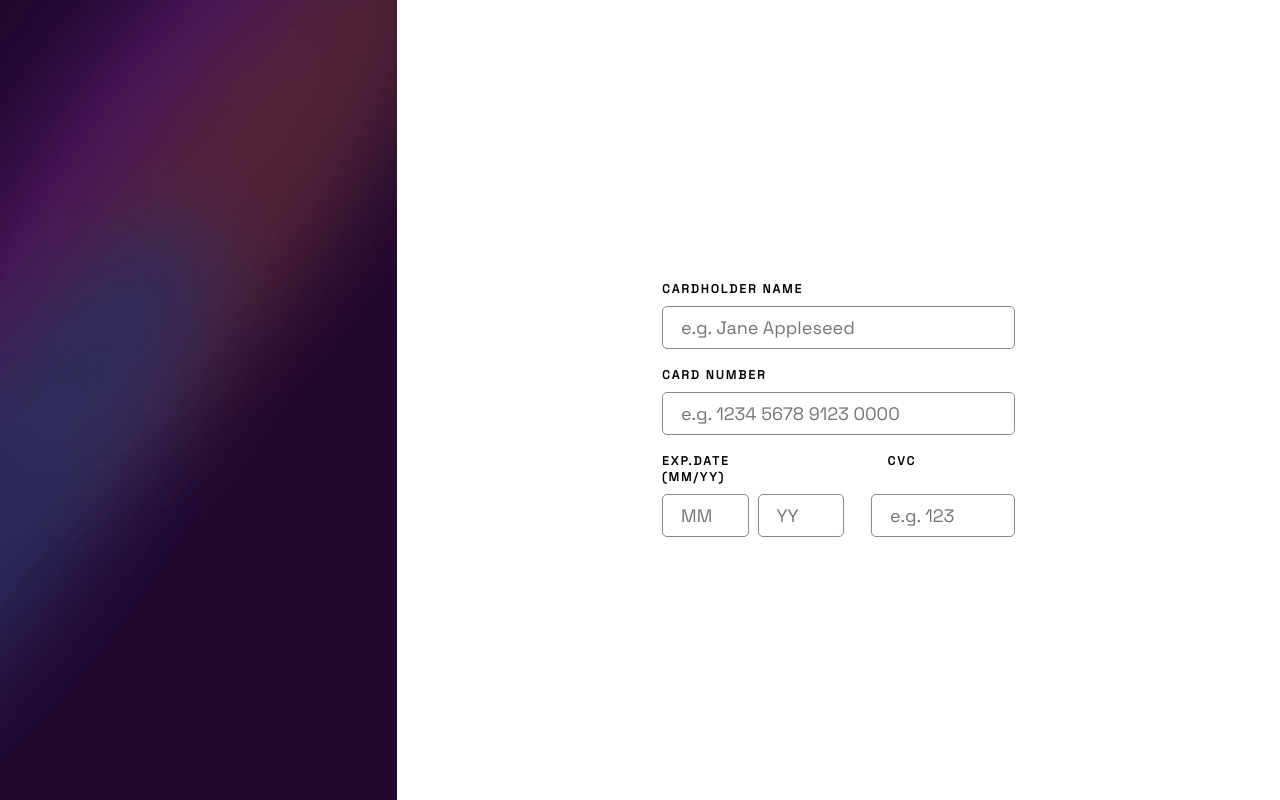
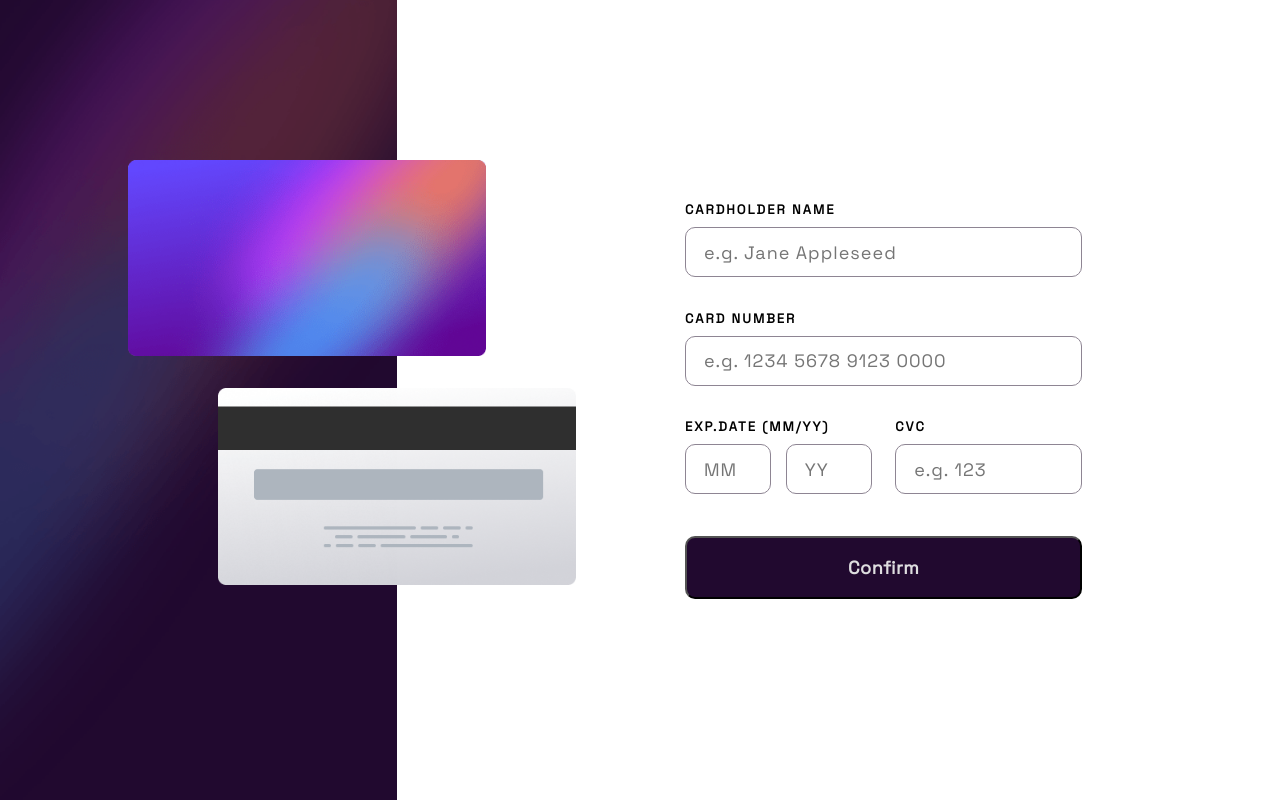
Before and after one commit to Siluetaz/interactive-card-frontend-mentor, a Vue app: page / in a window 1280 px wide. Built offline with nearby package versions, Linux system fonts and the light colour scheme.

Commit message:
attemp 1

```diff
--- a/src/App.vue
+++ b/src/App.vue
@@ -1,4 +1,7 @@
 <script setup>
+import CardFront from "./components/Card-front.vue";
+import CardBack from "./components/Card-back.vue";
+
 
 </script>
 
@@ -9,33 +12,57 @@
     </section>
     <section class="right-side">
       <div class="form-container">
-        <div class="row-form">
+        <div class="input-lg-container">
           <label>CARDHOLDER NAME</label>
           <input type="text" v-model="name" placeholder="e.g. Jane Appleseed">
         </div>
-        <div class="row-form">
+        <div class="input-lg-container">
           <label>CARD NUMBER</label>
           <input type="text" v-model="number" placeholder="e.g. 1234 5678 9123 0000">
         </div>
-        <div class="row-form-sm">
-          <div class="row-form">
-            <div class="row-form-sm"><label>EXP.DATE (MM/YY)</label><label>CVC</label></div>
-            <div class="row-form-sm">
+        <div class="input-sm-container">
+          <label class="input-md">EXP.DATE (MM/YY)</label>
+          <label class="input-md-2">CVC</label>
           <input class="input-sm" type="text" v-model="expDateM" placeholder="MM">
-              <input class="input-sm" type="text" v-model="expDateY" placeholder="YY">
-              <input class="input-md" type="text" v-model="cvc" placeholder="e.g. 123">
+          <input class="input-sm-2" type="text" v-model="expDateY" placeholder="YY">
+          <input class="input-md-2" type="text" v-model="cvc" placeholder="e.g. 123">
+        </div>
+        <button class="btn-confirm">Confirm</button>
+      </div>
+    </section>
+    <div class="card-container">
+      <div class="card-mask">
+        <card-front class="card"></card-front>
+        <card-back class="card-2"></card-back>
       </div>
     </div>
   </div>
-      </div>
-    </section>
-  </div>
 </template>
 
-<style lang="scss" scoped>
+<style lang="scss">
 .container {
   display: flex;
   height: 100%;
+
+  .card-container {
+    position: fixed;
+    width: 40%;
+    top: 20%;
+    left: 10%;
+
+    .card-mask {
+      width: 70%;
+
+      .card {
+        width: 100%;
+      }
+
+      .card-2 {
+        width: 100%;
+        margin: 1.5rem 0rem 0rem 5rem;
+      }
+    }
+  }
 
   .right-side {
     width: 100%;
@@ -45,60 +72,93 @@
     align-items: center;
 
     .form-container {
-      width: 40%;
+      width: 45%;
+      display: grid;
+      gap: 1.8rem;
+      grid-template-columns: repeat(4, minmax(0, 1fr));
+      margin-left: 5rem;
 
       input {
-        padding: 0.5rem 0.5rem 0.5rem 1rem;
+        padding: 0.7rem 0rem 0.7rem 1rem;
         border: 0.1px solid var(--dark-grayish-violet);
-        border-radius: 5px;
+        border-radius: 10px;
+        color: var(--very-dark-violet);
+        font-weight: 500;
+        letter-spacing: 1px;
       }
 
       label {
-        font-size: 12px;
-        font-weight: bold;
+        font-size: 13px;
+        font-weight: bolder;
         letter-spacing: 2px;
-        margin-right: 5.5rem;
       }
 
-      .row-form {
+      .input-lg-container {
         display: flex;
         flex-direction: column;
-        justify-content: end;
+        grid-column: 1/5;
         gap: 0.5rem;
-        margin-top: 1rem;
+      }
+
+
+      .input-sm-container {
+        grid-column: 1/5;
+        display: grid;
+        grid-template-columns: repeat(8, minmax(0, 1fr));
+        gap: 0.5rem 0.3rem;
 
         .input-sm {
-          width: 40%;
+          grid-column: 1/3;
+          margin-right: 0.5rem;
+        }
+
+        .input-sm-2 {
+          grid-column: 3/5;
+          margin-right: 0.5rem;
         }
 
         .input-md {
-          width: 80%;
-          margin-left: 1rem;
+          grid-column: 1/5;
+        }
+
+        .input-md-2 {
+          grid-column: 5/9;
+          margin-left: 0.5rem;
         }
       }
 
-      .row-form-sm {
-        display: flex;
-        gap: 0.5rem;
-      }
-    }
+
+
+      .btn-confirm {
+        grid-column: 1/5;
+        background-color: var(--very-dark-violet);
+        border-radius: 10px;
+        color: var(--light-grayish-violet);
+        padding: 1rem;
+        font-size: 18px;
+        font-weight: 600;
+        letter-spacing: 0.5px;
+        margin-top: 0.5rem;
       }
 
+    }
   }
 
   .left-side {
     width: 45%;
-  height: 100vh;
+    height: 100%;
+    max-width: 45%;
 
     .bg-mask {
-    width: 100%;
       height: 100%;
       overflow: hidden;
-  }
 
       .bg-desktop {
         width: 100%;
         height: 100%;
       }
     }
+
+  }
+}
 </style>
--- a/src/components/Card-back.vue
+++ b/src/components/Card-back.vue
@@ -3,7 +3,7 @@
 </script>
 
 <template>
-    hola
+    <img class="card" src="../../images/bg-card-back.png" alt="">
 </template>
 
 <style lang="scss" scoped>
--- a/src/components/Card-front.vue
+++ b/src/components/Card-front.vue
@@ -3,9 +3,8 @@
 </script>
 
 <template>
-    hola
+    <img class="card" src="../../images/bg-card-front.png" alt="">
 </template>
 
 <style lang="scss" scoped>
-
 </style>
```
Lines whose indentation alone changed are shown as unchanged.
